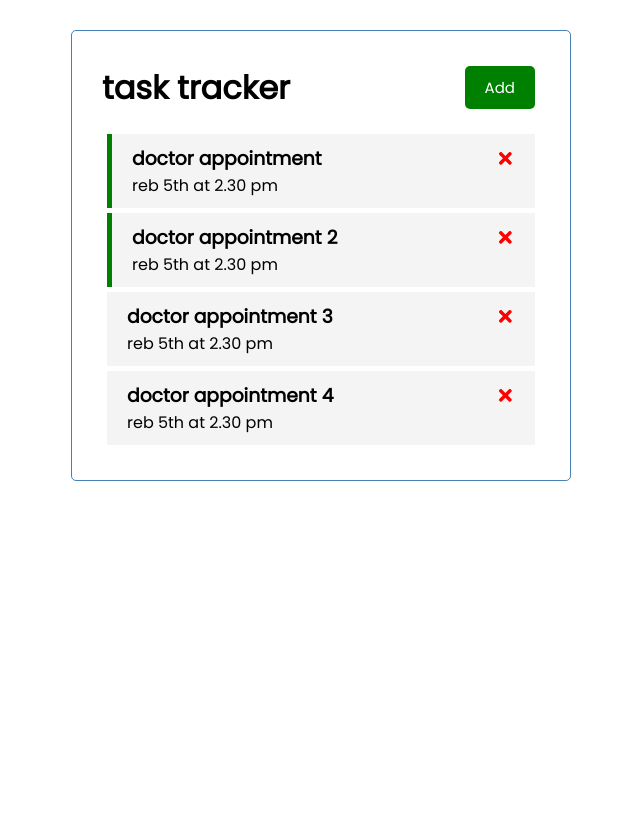
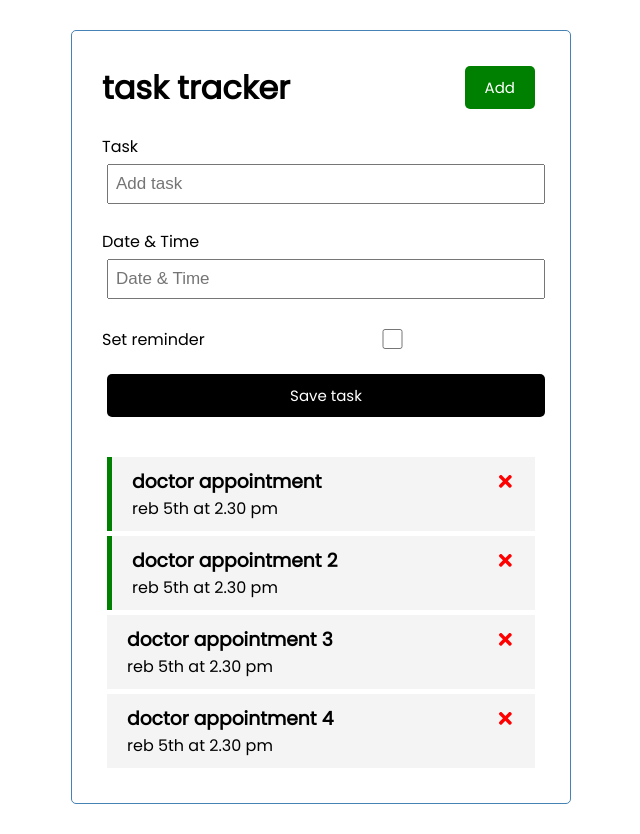
Before and after one commit to faha1999/Task-traker, a React (Create React App) app: page / in a window 1280 px wide. Shown: the whole page, without its empty margins (319-959 px from the left). Before the commit the page ends 800 px from the top, so only its background shows below. Built offline with nearby package versions, Linux system fonts and the light colour scheme.

Commit message:
added Form input state (controlled components)

```diff
--- a/src/App.js
+++ b/src/App.js
@@ -2,6 +2,7 @@
 import { useState } from 'react';
 import Header from './components/Header';
 import Tasks from './components/Tasks';
+import AddTask from './components/AddTask';
 
 function App() {
   const [tasks, setTasks] = useState([
@@ -51,6 +52,7 @@
   return (
     <div className="container">
       <Header />
+      <AddTask />
       {tasks.length > 0 ? (
         <Tasks tasks={tasks} onDelete={deleteTask} onToggle={toggleReminder} />
       ) : (
--- /dev/null
+++ b/src/components/AddTask.js
@@ -0,0 +1,44 @@
+import { useState } from 'react';
+
+const AddTask = () => {
+  const [text, setText] = useState('');
+  const [day, setDay] = useState('');
+  const [reminder, setReminder] = useState('');
+
+  return (
+    <form className="add-form">
+      <div className="form-control">
+        <label>Task</label>
+        <input
+          type="text"
+          placeholder="Add task"
+          value={text}
+          onChange={(e) => setText(e.target.value)}
+        />
+      </div>
+
+      <div className="form-control">
+        <label>Date & Time</label>
+        <input
+          type="text"
+          placeholder="Date & Time"
+          value={day}
+          onChange={(e) => setDay(e.target.value)}
+        />
+      </div>
+
+      <div className="form-control form-control-check">
+        <label>Set reminder</label>
+        <input
+          type="checkbox"
+          value={reminder}
+          onChange={(e) => setReminder(e.currentTarget.checked)}
+        />
+      </div>
+
+      <input type="submit" value="Save task" className="btn btn-block" />
+    </form>
+  );
+};
+
+export default AddTask;
```
